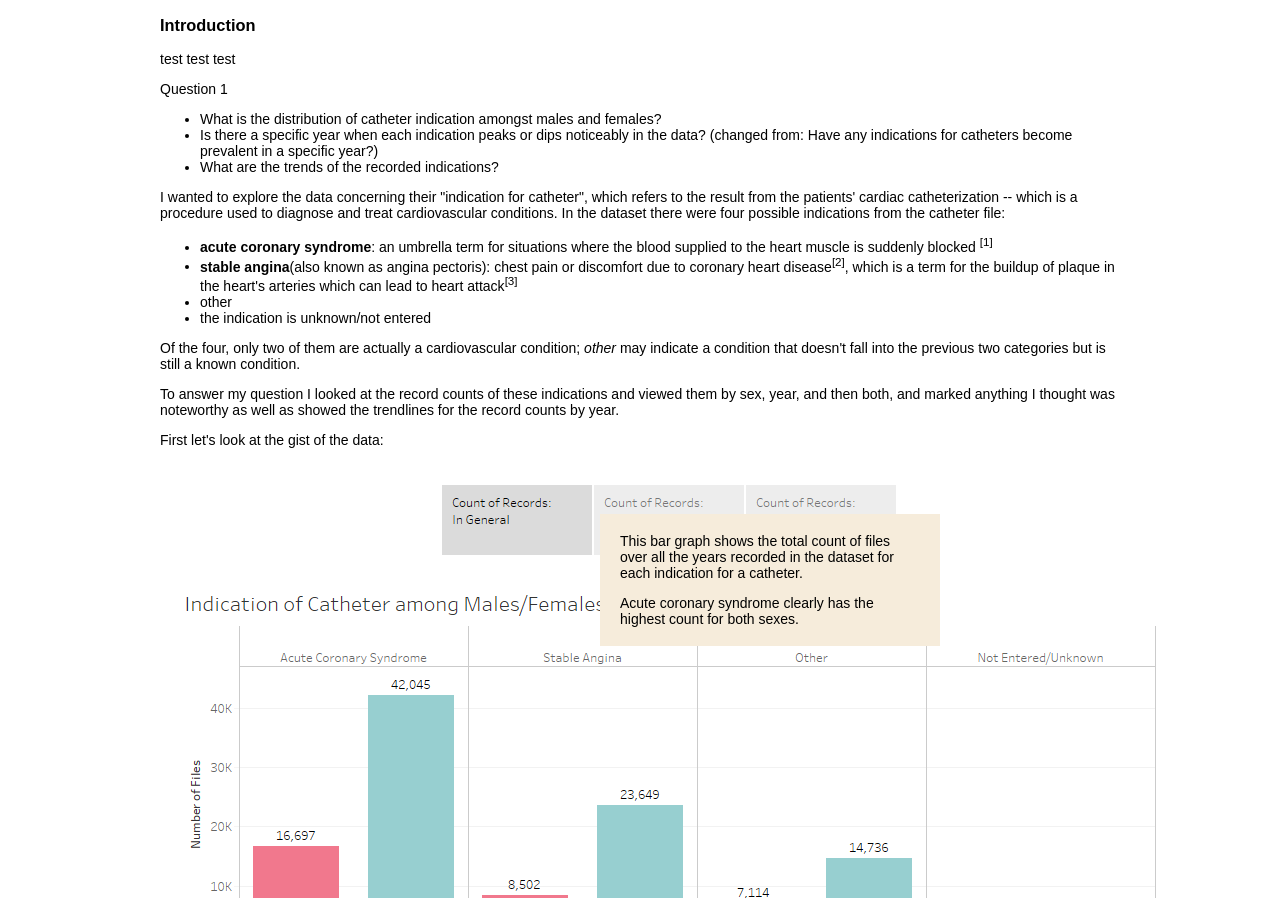
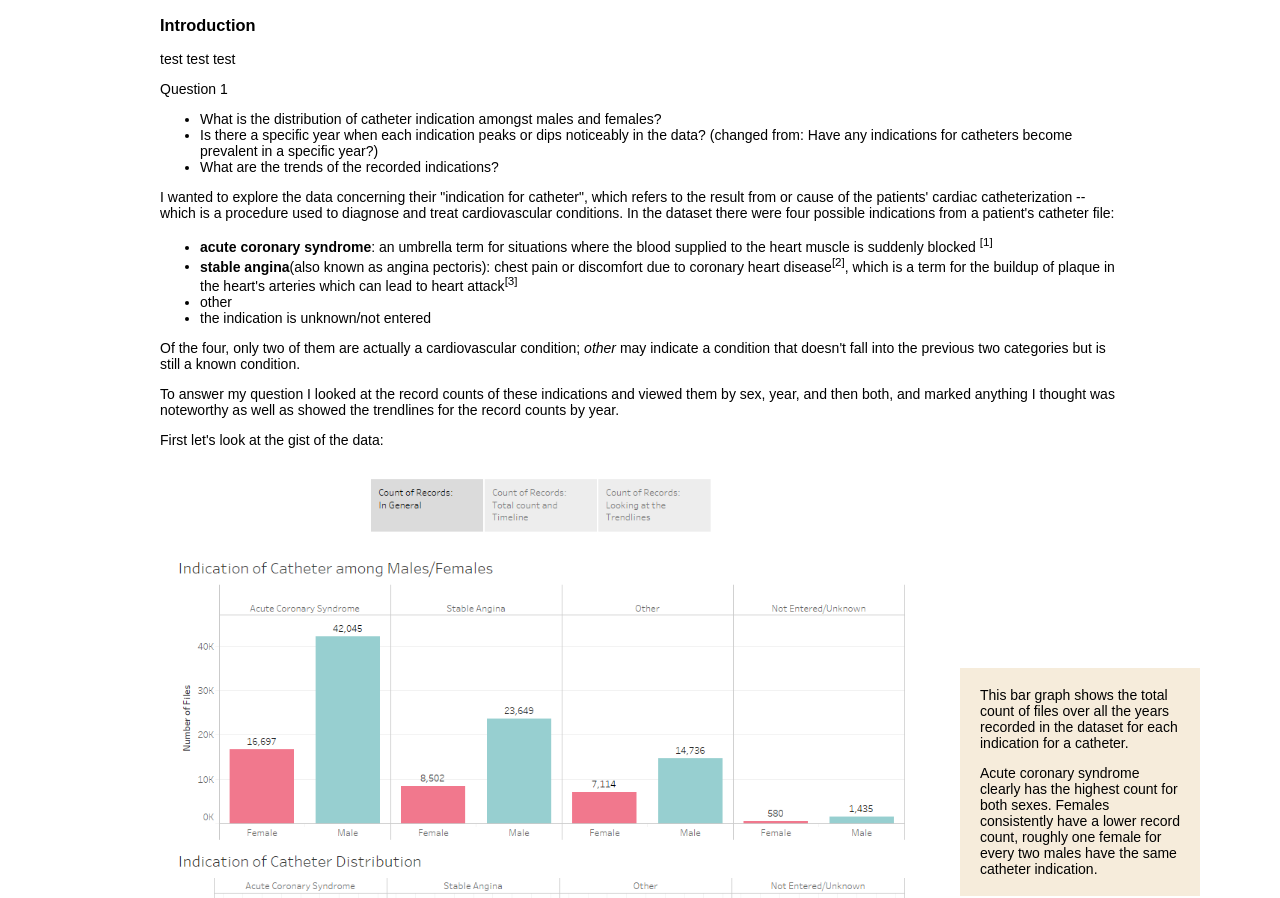
Before and after one commit to ejaguete/approach99, a plain HTML site: page index.html in a window 1280 px wide. Shown: the part 54-952 px from the top of the page. Drawn offline with Linux system fonts and the light colour scheme.

Commit message:
updated q1

```diff
--- a/index.css
+++ b/index.css
@@ -2,6 +2,12 @@ body {
     font-family: 'Arial';
     font-size:14px;
     max-width: 960px;
+    margin:auto;
+}
+
+img {
+    max-width:760px;
+    max-height:100%;
     margin:auto;
 }
 
@@ -10,6 +16,6 @@ body {
     padding:5px 20px;
     margin:0;
     position:absolute;
-    max-width:300px;
+    max-width:200px;
     text-align: left;
 }
--- a/index.html
+++ b/index.html
@@ -31,7 +31,7 @@
 
         <div class="section-content">
             <p>
-                I wanted to explore the data concerning their "indication for catheter", which refers to the result from the patients' cardiac catheterization -- which is a procedure used to diagnose and treat cardiovascular conditions. In the dataset there were four possible indications from the catheter file:
+                I wanted to explore the data concerning their "indication for catheter", which refers to the result from or cause of the patients' cardiac catheterization -- which is a procedure used to diagnose and treat cardiovascular conditions. In the dataset there were four possible indications from a patient's catheter file:
             </p>
             <ul>
                 <li><b>acute coronary syndrome</b>: an umbrella term for situations where the blood supplied to the heart muscle is suddenly blocked <sup>[1]</sup></li>
@@ -44,10 +44,11 @@
             <p>To answer my question I looked at the record counts of these indications and viewed them by sex, year, and then both, and marked anything I thought was noteworthy as well as showed the trendlines for the record counts by year.</p>
 
             <p>First let's look at the gist of the data:</p>
-            <div class="float-left" style="left:600px;bottom:100px;">
+            <div class="float-left" style="left:960px;bottom:-150px;">
                 <p>This bar graph shows the total count of files over all the years recorded in the dataset for each indication for a catheter.</p>
-                <p>Acute coronary syndrome clearly has the highest count for both sexes.</p>
+                <p>Acute coronary syndrome clearly has the highest count for both sexes. Females consistently have a lower record count, roughly one female for every two males have the same catheter indication.</p>
             </div>
+
             <img src="approach99-q1a.png">
 
             <img src="approach99-q1b.png">
```
